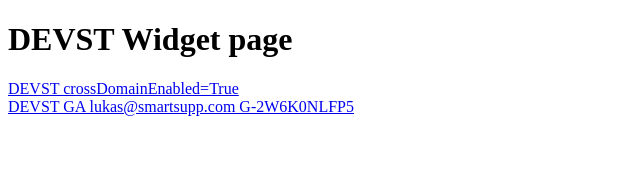
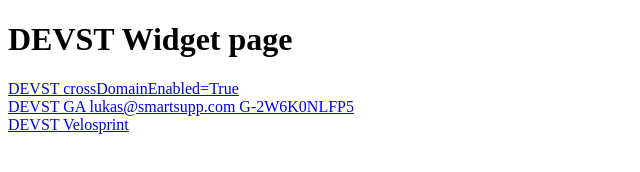
Before and after one commit to pelclukas/pelclukas.github.io, a plain HTML site: page devst/index.html in a window 1280 px wide. Shown: the whole page, without its empty margins (0-640 px from the left). Drawn offline with Linux system fonts and the light colour scheme.

Commit message:
Update index.html

```diff
--- a/devst/index.html
+++ b/devst/index.html
@@ -24,6 +24,7 @@
 
 <a href="/devst/devstcrossdomainenabledtrue.html">DEVST crossDomainEnabled=True</a><br>
 <a href="/devst/ga.html">DEVST GA lukas@smartsupp.com G-2W6K0NLFP5 </a><br>
+<a href="/devst/velosprint.html">DEVST Velosprint </a><br>
 
 </body>
 </html>
```
